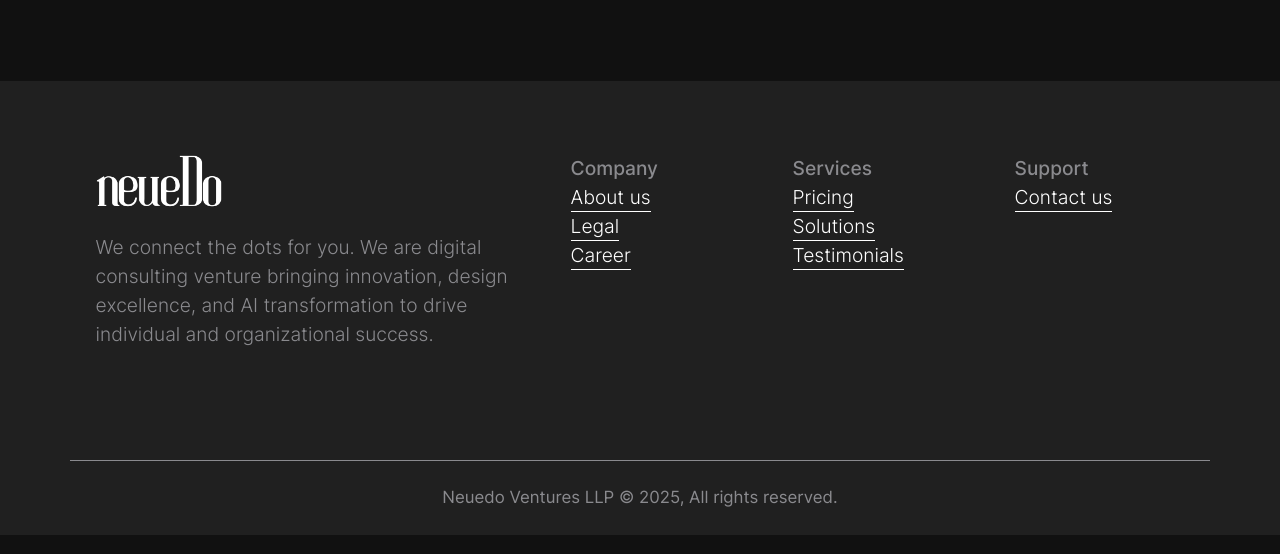
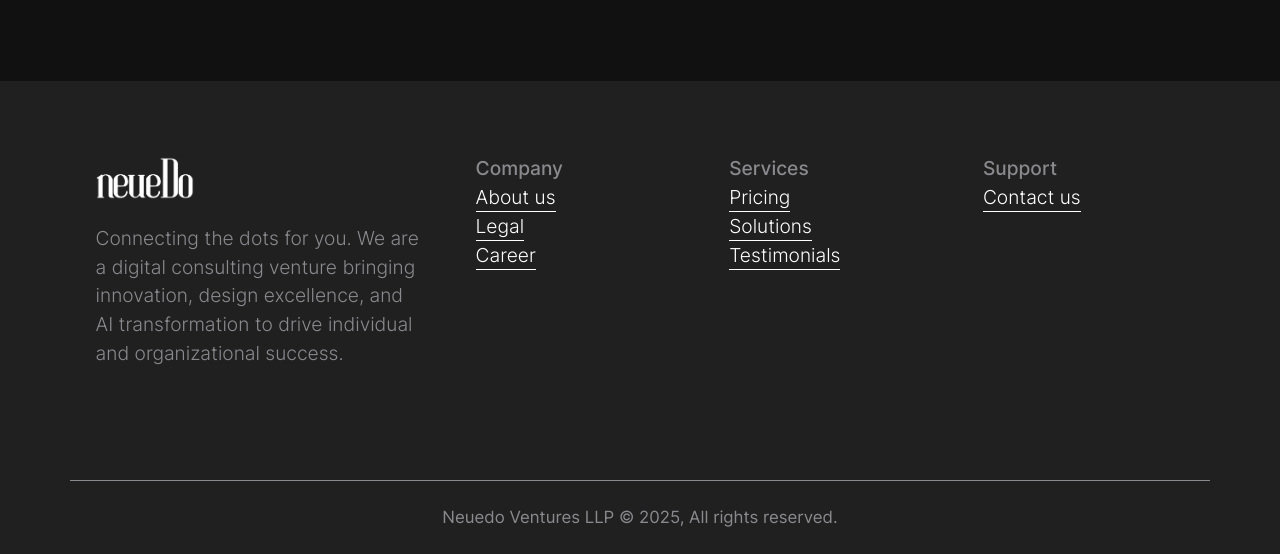
Before and after one commit to Neuedo/swift.github.io, a plain HTML site: page index.html in a window 1280 px wide. Shown: the part 4129-4683 px from the top of the page. Drawn offline with Linux system fonts and the light colour scheme.

Commit message:
Footer update

```diff
--- a/index.html
+++ b/index.html
@@ -504,11 +504,11 @@ Lorem ipsum dolor sit amet, consetetur sadipscing elitr.
     <footer class="bg-dark border-top border-dark">
   <div class="container py-vh-4 text-secondary fw-lighter">
     <div class="row">
-      <div class="col-12 col-lg-5 text-center text-lg-start">
+      <div class="col-12 col-lg-4 text-center text-lg-start">
             <a class="navbar-brand pe-md-4 fs-4 col-12 col-md-auto text-center" href="https://neuedo.com">
               <img src="img/neuedo-white.png" width="30%" alt="Neuedo">
             </a>
-            <p class="py-vh-2">We connect the dots for you. We are digital consulting venture bringing innovation, design excellence, and AI transformation to drive individual and organizational success.</p>
+            <p class="py-vh-2">Connecting the dots for you. We are a digital consulting venture bringing innovation, design excellence, and AI transformation to drive individual and organizational success.</p>
       </div>
       <div class="col border-end border-dark">
         <span class="h6">Company</span>
```
